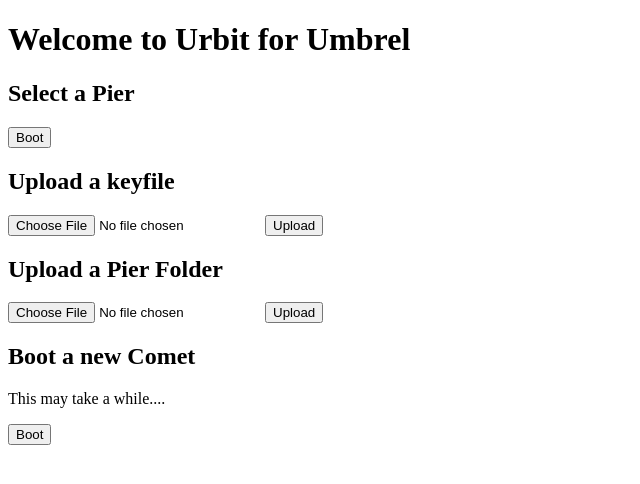
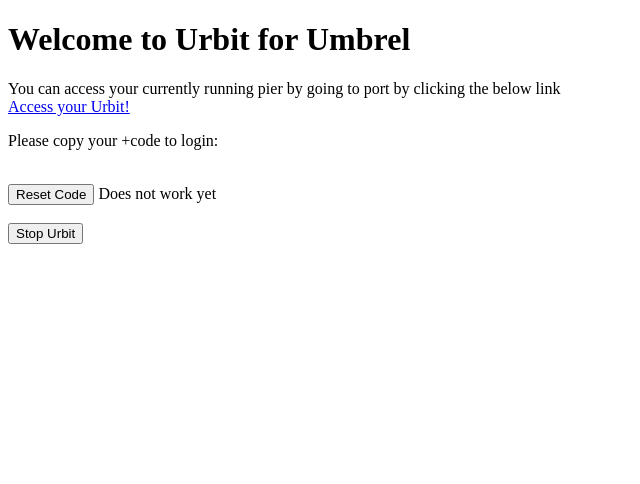
Before and after one commit to mopfel-winrux/urbit-umbrel, a Flask app: page / in a window 1280 px wide. Shown: the top 484 px of the page, without its empty margins (0-640 px from the left). Run offline with Flask 2, Linux system fonts and the light colour scheme; data that the repository does not hold is empty.

Commit message:
updated a bunch of stuff

```diff
--- a/app/app.py
+++ b/app/app.py
@@ -1,4 +1,4 @@
-from flask import Flask, flash, request, redirect, url_for, send_from_directory
+from flask import Flask, flash, request, redirect, url_for, send_from_directory, Response
 from flask import render_template
 import os
 import zipfile, tarfile
@@ -7,12 +7,23 @@
 import shlex, subprocess
 import requests
 from requests.structures import CaseInsensitiveDict
+import signal, sys
+
+
+def signal_handler(sig, frame):
+    print("Exiting gracefully")
+    cmds = shlex.split("./kill_urbit.sh")
+    print(cmds)
+    p = subprocess.Popen(cmds,shell=True)
+    sys.exit(0)
+
 
 urbit_url = "http://127.0.0.1:12321"
 urbit_headers = CaseInsensitiveDict()
 urbit_headers["Content-Type"] = "application/json"
 
 urbit_code_data = '{ "source": { "dojo": "+code" }, "sink": { "stdout": null } }'
+urbit_resetcode_data = '{ "source": { "dojo": "+hood/code %reset" }, "sink": { "app": "hood" } }'
 
 
 UPLOAD_KEY = './keys'
@@ -24,9 +35,59 @@
 app.config['UPLOAD_PIER'] = UPLOAD_PIER
 app.config['AMES_PORT'] = AMES_PORT
 
+timeout = None
 @app.route("/")
-def hello_world():
-    return render_template('hello.html', piers=get_piers(), keys=get_keys(), code=get_code())
+def hello():
+    global timeout
+
+    code = get_code()
+
+    used_timeout = timeout
+    timeout = None
+
+    if code == None:
+        return render_template('hello.html', piers=get_piers(), keys=get_keys(), code=code, timeout=used_timeout)
+    else:
+        return render_template('urbit_control.html', code=code, timeout=used_timeout)
+
+@app.route('/stop_urbit', methods=['GET','POST'])
+def stop_urbit():
+    if request.method == 'POST':
+        cmds = shlex.split("./kill_urbit.sh")
+        print(cmds)
+        p = subprocess.Popen(cmds,shell=True)
+        timeout = 10000
+
+    return redirect("/")
+
+@app.route('/reset_code', methods=['GET','POST'])
+def reset_code():
+    if request.method == 'POST':
+        try:
+            resp = requests.post(urbit_url, headers=urbit_headers, data=urbit_resetcode_data)
+        except requests.ConnectionError:
+            pass
+    return redirect("/")
+
+#@app.route('/<path:path>',methods=['GET','POST','DELETE'])
+def proxy(path):
+    SITE_NAME="http://localhost:80/"
+    if request.method=='GET':
+        resp = requests.get(f'{SITE_NAME}{path}')
+        excluded_headers = ['content-encoding', 'content-length', 'transfer-encoding', 'connection']
+        headers = [(name, value) for (name, value) in  resp.raw.headers.items() if name.lower() not in excluded_headers]
+        response = Response(resp.content, resp.status_code, headers)
+        return response
+    elif request.method=='POST':
+        resp = requests.post(f'{SITE_NAME}{path}',json=request.get_json())
+        excluded_headers = ['content-encoding', 'content-length', 'transfer-encoding', 'connection']
+        headers = [(name, value) for (name, value) in resp.raw.headers.items() if name.lower() not in excluded_headers]
+        response = Response(resp.content, resp.status_code, headers)
+        return response
+    elif request.method=='DELETE':
+        resp = requests.delete(f'{SITE_NAME}{path}').content
+        response = Response(resp.content, resp.status_code, headers)
+        return response
 
 
 def get_keys():
@@ -40,7 +101,6 @@
 def get_code():
     try:
         resp = requests.post(urbit_url, headers=urbit_headers, data=urbit_code_data)
-        print(resp)
         return resp.json()
     except requests.ConnectionError:
         return None
@@ -50,18 +110,18 @@
     if request.method == 'POST':
         pier = request.form['boot']
         if pier.endswith('key'):
-            #TODO Boot up a new pier with keyfile
+            # Boot up a new pier with keyfile
             cmd = './boot_key.sh %s %s'%(pier, AMES_PORT)
-            print(cmd)
+            timeout = 60*5*1000
 
             pass
         elif pier.endswith('/'):
-            #TODO Boot up the old pier
+            # Boot up the old pier
             cmd = './boot_pier.sh %s %s'%(pier, AMES_PORT)
-            print(cmd)
+            timeout = 10000
             pass
         cmds = shlex.split(cmd)
-        p = subprocess.Popen(cmds,start_new_session=True)
+        p = subprocess.Popen(cmds)
     return redirect("/")
 
 
@@ -69,7 +129,9 @@
 def boot_new_comet():
     cmd = './boot_new_comet.sh %s'%(AMES_PORT)
     print(cmd)
-    # TODO: Write code that calls urbit comet bootup
+    cmds = shlex.split(cmd)
+    p = subprocess.Popen(cmds)
+    timeout = 20*5*1000
     return redirect("/")
 
 @app.route('/upload_key', methods=['GET', 'POST'])
--- a/app/templates/hello.html
+++ b/app/templates/hello.html
@@ -1,5 +1,18 @@
 <!doctype html>
 <title>Urbit for Umbrel</title>
+
+<script>
+   function timedRefresh(timeoutPeriod) {
+     setTimeout("location.reload(true);",timeoutPeriod);
+   }
+   {% if timeout %}
+   window.onload = timedRefresh({{ timeout }});
+   {% else %}
+   window.onload = timedRefresh(60000);
+   {% endif %}
+</script>
+
+
 <h1> Welcome to Urbit for Umbrel</h1>
 
 <h2>Select a Pier</h2>
@@ -13,12 +26,6 @@
          {% endfor %}
          <input type = "submit" value="Boot" name="boot_button"/>
    </form>
-
-   {% if code %}
-   <h3> Current Pier's +code </h3>
-      <p> +code for currently running pier is: {{ code }} </p>
-
-   {% endif %}
 
 <h2>Upload a keyfile</h2>
    <form action = "/upload_key" method = "POST"
--- /dev/null
+++ b/app/templates/urbit_control.html
@@ -0,0 +1,34 @@
+<!doctype html>
+<title>Urbit for Umbrel</title>
+
+<script>
+   function timedRefresh(timeoutPeriod) {
+     setTimeout("location.reload(true);",timeoutPeriod);
+   }
+   {% if timeout %}
+   window.onload = timedRefresh({{ timeout }});
+   {% else %}
+   window.onload = timedRefresh(60000);
+   {% endif %}
+</script>
+
+<h1> Welcome to Urbit for Umbrel</h1>
+
+You can access your currently running pier by going to port by clicking the below link </br>
+<a href="./~/login"> Access your Urbit! </a>
+
+<p> Please copy your +code to login: </br>
+<b>{{ code }} </b> </br>
+</p>
+
+
+<form action = "/reset_code" method = "POST"
+         enctype = "multipart/form-data">
+   <input type = "submit" value="Reset Code"/> Does not work yet
+</form>
+</br>
+
+<form action = "/stop_urbit" method = "POST"
+         enctype = "multipart/form-data">
+   <input type = "submit" value="Stop Urbit"/>
+</form>
--- a/docker-compose.yml
+++ b/docker-compose.yml
@@ -4,8 +4,8 @@
     build: .
     ports:
       - "5000:5000"
-      - "12321:12321"
-      - "80:80"
+      - "34343:34343"
+      - "50080:80"
     volumes:
       - ./app:/app
     environment:
```
Also changed, not shown: 7 other files.
